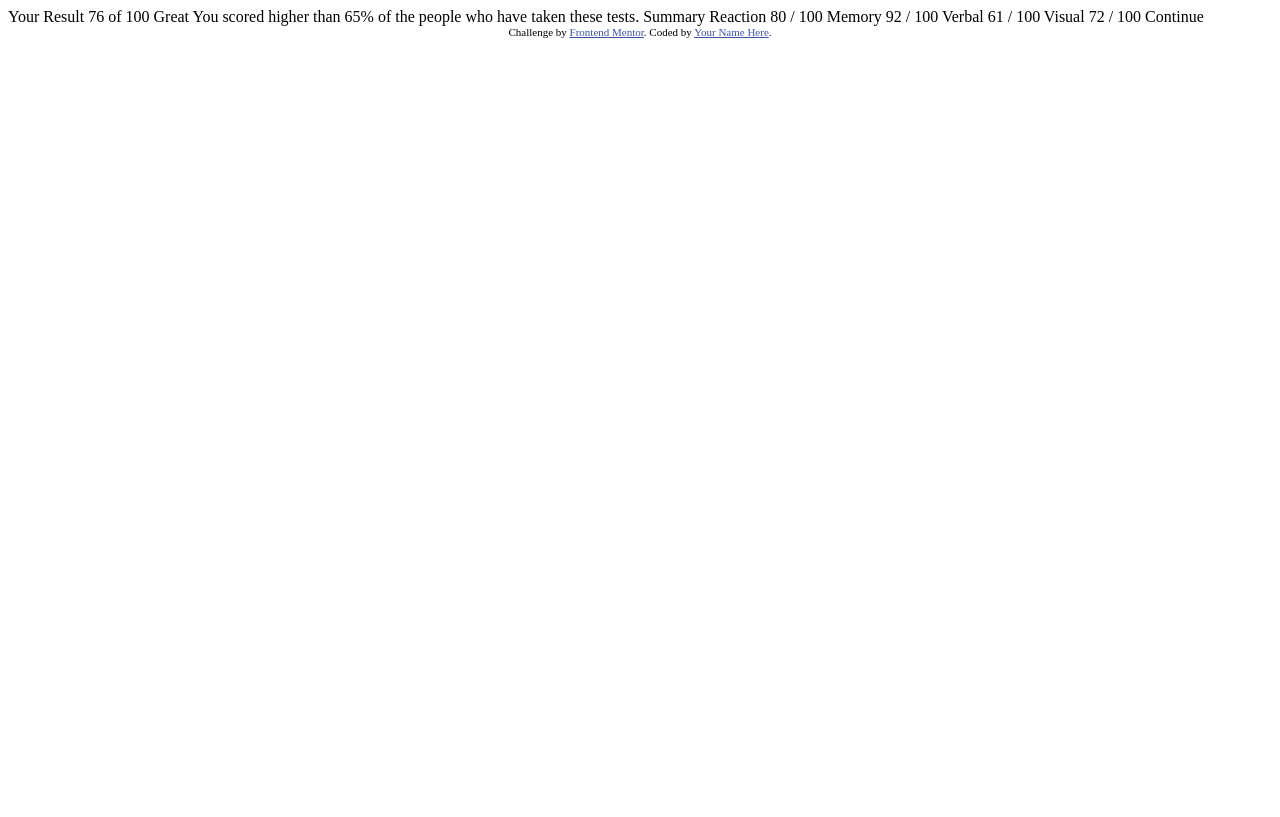
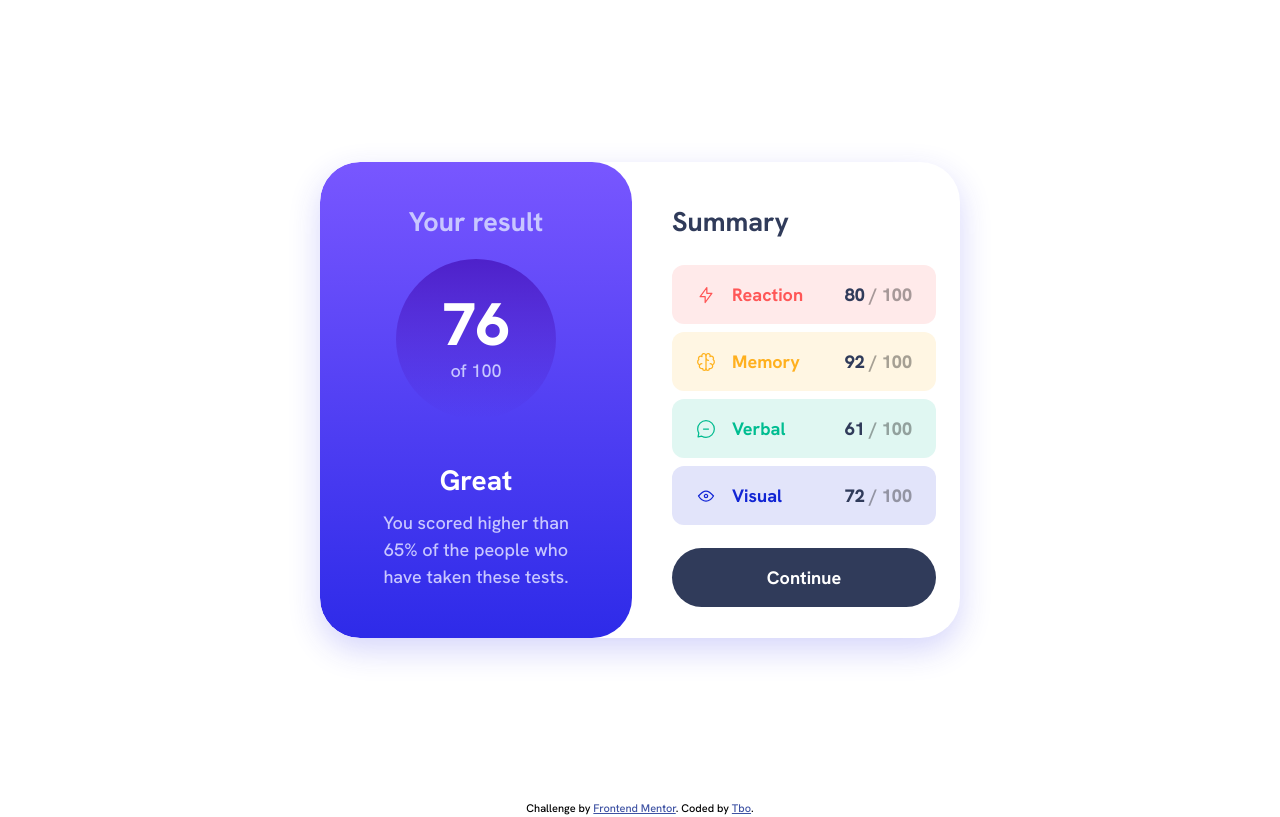
Before and after one commit to teebbo/frontendbox, a plain HTML site: page results-summary/index.html in a window 1280 px wide. Drawn offline with Linux system fonts and the light colour scheme.

Commit message:
[FRM-051120241347] -Result summary

```diff
--- /dev/null
+++ b/results-summary/assets/css/font.css
@@ -0,0 +1,23 @@
+@font-face {
+    font-family: 'HankenGrotesk';
+    src: url("../fonts/static/HankenGrotesk-Medium.ttf") format("truetype");
+    font-weight: 500;
+    font-style: normal;
+    font-display: swap;
+}
+
+@font-face {
+    font-family: 'HankenGrotesk';
+    src: url("../fonts/static/HankenGrotesk-Bold.ttf") format("truetype");
+    font-weight: 700;
+    font-style: normal;
+    font-display: swap;
+}
+
+@font-face {
+    font-family: 'HankenGrotesk';
+    src: url("../fonts/static/HankenGrotesk-ExtraBold.ttf") format("truetype");
+    font-weight: 800;
+    font-style: normal;
+    font-display: swap;
+}
--- /dev/null
+++ b/results-summary/assets/css/global.css
@@ -0,0 +1,4 @@
+@import "../../../common/reset.css";
+@import "font.css";
+@import "main.css";
+@import "media.css";
--- /dev/null
+++ b/results-summary/assets/css/main.css
@@ -0,0 +1,178 @@
+:root {
+    /*### Primary */
+    --light-red: 0, 100%, 67%;
+    --orangey-yellow: 39, 100%, 56%;
+    --green-teal: 166, 100%, 37%;
+    --cobalt-blue: 234, 85%, 45%;
+
+    /*# # Gradients */
+    --light-royal-blue: 241, 81%, 54%;
+    --bg-light-slate-blue: hsl(252, 100%, 67%);
+    --bg-light-royal-blue: hsl(var(--light-royal-blue));
+    --circle-violet-blue: hsla(256, 72%, 46%, 1);
+    --circle-persian-blue: hsla(241, 72%, 46%, 0);
+
+    --white: hsl(0, 0%, 100%);
+    --gray-300: hsla(0, 0%, 0%, 0.35);
+    --neutral-pale-blue: hsl(221, 100%, 96%);
+    --neutral-light-lavender: hsl(241, 100%, 89%);
+    --neutral-dark-gray-blue: hsl(224, 30%, 27%);
+
+    --ff-primary: 'HankenGrotesk', sans-serif;
+    --fw-medium: 500;
+    --fw-bold: 700;
+    --fw-extra-bold: 800;
+    --fs-body: 1.125rem;
+    --gradient-primary: linear-gradient(var(--bg-light-slate-blue), var(--bg-light-royal-blue));
+}
+
+
+body {
+    font-family: var(--ff-primary);
+    font-size: var(--fs-body);
+    font-weight: var(--fw-medium);
+}
+
+.container {
+    display: grid;
+    min-height: 100dvh;
+    place-items: center;
+}
+
+.content {
+    --border-radius: 2.5rem;
+    --padding: 1rem;
+
+    display: grid;
+    gap: 1rem;
+    height: 100%;
+    overflow: hidden;
+    border-radius: 0 0 var(--border-radius) var(--border-radius);
+}
+
+.grid {
+    display: grid;
+    gap: 0.5rem;
+    align-items: start;
+}
+
+.grid-lg {
+    gap: 1rem;
+}
+
+.title {
+    margin-top: 1rem;
+    font-weight: var(--fw-bold);
+}
+
+.btn {
+    text-decoration: none;
+    color: var(--white);
+    padding: 1rem 1.5rem;
+    background-color: var(--neutral-dark-gray-blue);
+    border-radius: 2.5rem;
+    text-align: center;
+    font-weight: var(--fw-bold);
+}
+
+.btn:is(:hover, :focus-visible) {
+    background: var(--gradient-primary);
+}
+
+.result {
+    text-align: center;
+    color: var(--neutral-light-lavender);
+    background: var(--gradient-primary);
+    border-radius: inherit;
+    padding: calc(var(--padding) * 1.5) calc(var(--padding) * 1.5);
+
+    .result-value {
+        position: relative;
+        background: linear-gradient(var(--circle-violet-blue), var(--circle-persian-blue));
+        border-radius: 50%;
+        margin-inline: auto;
+        width: 10rem;
+        aspect-ratio: 1 / 1;
+        line-height: 1.2;
+        padding: 1.5rem;
+    }
+
+    .final-score {
+        position: relative;
+        top: 5%;
+        left: 0;
+    }
+
+    .final-score span {
+        display: block;
+        font-size: 3.75rem;
+        color: var(--white);
+        font-weight: var(--fw-extra-bold);
+    }
+
+    .message {
+        padding: 1.5rem;
+    }
+
+    .message-title {
+        color: var(--white);
+        font-size: 1.75rem;
+        font-weight: var(--fw-bold);
+    }
+}
+
+.summary {
+
+    padding-inline: calc(var(--padding) * 1.5);
+
+    .title {
+        color: var(--neutral-dark-gray-blue);
+    }
+
+    .summary-item {
+
+        display: flex;
+        justify-content: space-between;
+        align-items: center;
+        padding: 1rem 1.5rem;
+        border-radius: 0.75rem;
+        background-color: hsla(var(--text-color), 0.12);
+
+        .summary-text {
+            color: hsl(var(--text-color));
+            font-weight: var(--fw-bold);
+        }
+    }
+
+    .left {
+        display: flex;
+        gap: 1rem;
+        justify-content: center;
+        align-items: center;
+    }
+
+    .score {
+        color: var(--gray-300);
+        font-weight: var(--fw-extra-bold);
+
+        .score-value {
+            color: var(--neutral-dark-gray-blue);
+        }
+    }
+}
+
+.reaction {
+    --text-color: var(--light-red);
+}
+
+.memory {
+    --text-color: var(--orangey-yellow);
+}
+
+.verbal {
+    --text-color: var(--green-teal);
+}
+
+.visual {
+    --text-color: var(--cobalt-blue);
+}
--- /dev/null
+++ b/results-summary/assets/css/media.css
@@ -0,0 +1,18 @@
+@media screen and (min-width: 38rem) {
+
+    .content {
+        height: auto;
+        grid-template-columns: repeat(2, 1fr);
+        border-radius: var(--border-radius);
+        box-shadow: 0 0.75rem 2rem hsla(var(--light-royal-blue), 0.2);
+        width: min(100vw, 40rem);
+    }
+
+    .result {
+        border-radius: var(--border-radius);
+    }
+
+    .summary {
+        padding: calc(var(--padding) * 1.5);
+    }
+}
--- a/results-summary/index.html
+++ b/results-summary/index.html
@@ -2,46 +2,92 @@
 <html lang="en">
 <head>
     <meta charset="UTF-8">
-  <meta name="viewport" content="width=device-width, initial-scale=1.0"> <!-- displays site properly based on user's device -->
+    <meta name="viewport" content="width=device-width, initial-scale=1.0">
+    <!-- displays site properly based on user's device -->
 
     <link rel="icon" type="image/png" sizes="32x32" href="./assets/images/favicon-32x32.png">
+    <link rel="stylesheet" href="assets/css/global.css">
 
     <title>Frontend Mentor | Results summary component</title>
 
     <!-- Feel free to remove these styles or customise in your own stylesheet 👍 -->
     <style>
-    .attribution { font-size: 11px; text-align: center; }
-    .attribution a { color: hsl(228, 45%, 44%); }
+        .attribution {
+            font-size: 11px;
+            text-align: center;
+        }
+
+        .attribution a {
+            color: hsl(228, 45%, 44%);
+        }
     </style>
 </head>
 <body>
 
-  Your Result
-  76
-  of 100
+<main class="container">
+    <div class="content">
+        <section class="grid grid-lg result">
+            <h1 class="title">Your result</h1>
+            <div class="result-value">
+                <p class="final-score">
+                    <span>76</span> of 100
+                </p>
+            </div>
+            <div class="grid message">
+                <p class="message-title">Great</p>
+                <p class="message-text">
+                    You scored higher than 65% of the people who have taken these tests.
+                </p>
+            </div>
+        </section>
+        <section class="grid grid-lg summary">
+            <h2 class="title">Summary</h2>
+            <div class="grid summary-container">
+                <div class="summary-item reaction">
+                    <div class="left">
+                        <img src="assets/images/icon-reaction.svg" alt="" aria-label="thunderbolt"/>
+                        <p class="summary-text">Reaction</p>
+                    </div>
+                    <p class="score">
+                        <span class="score-value">80</span> / 100
+                    </p>
+                </div>
+                <div class="summary-item memory">
+                    <div class="left">
+                        <img src="assets/images/icon-memory.svg" alt="" aria-label="brain"/>
+                        <p class="summary-text">Memory</p>
+                    </div>
+                    <p class="score">
+                        <span class="score-value">92</span> / 100
+                    </p>
+                </div>
+                <div class="summary-item verbal">
+                    <div class="left">
+                        <img src="assets/images/icon-verbal.svg" alt="" aria-label="message"/>
+                        <p class="summary-text">Verbal</p>
+                    </div>
+                    <p class="score">
+                        <span class="score-value">61</span> / 100
+                    </p>
+                </div>
+                <div class="summary-item visual">
+                    <div class="left">
+                        <img src="assets/images/icon-visual.svg" alt="" aria-label="eye"/>
+                        <p class="summary-text">Visual</p>
+                    </div>
+                    <p class="score">
+                        <span class="score-value">72</span> / 100
+                    </p>
+                </div>
+            </div>
+            <a class="btn" href="#">Continue</a>
+        </section>
+    </div>
+</main>
+<footer class="attribution">
+    Challenge by <a href="https://www.frontendmentor.io?ref=challenge" target="_blank">Frontend Mentor</a>.
+    Coded by <a href="#">Tbo</a>.
+</footer>
 
-  Great
-  You scored higher than 65% of the people who have taken these tests.
-
-  Summary
-
-  Reaction
-  80 / 100
-
-  Memory
-  92 / 100
-
-  Verbal
-  61 / 100
-
-  Visual
-  72 / 100
-
-  Continue
-
-  <div class="attribution">
-    Challenge by <a href="https://www.frontendmentor.io?ref=challenge" target="_blank">Frontend Mentor</a>.
-    Coded by <a href="#">Your Name Here</a>.
-  </div>
 </body>
 </html>
```
Lines whose indentation alone changed are shown as unchanged.
